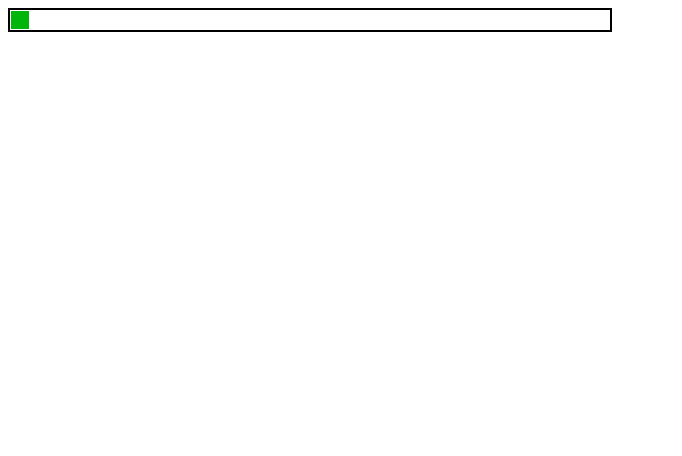
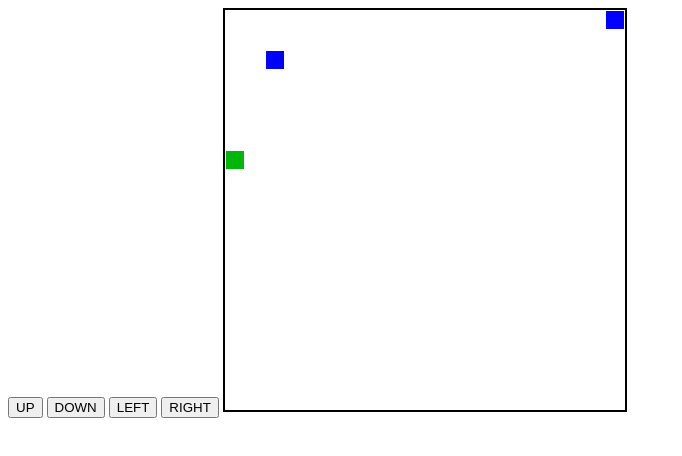
Before and after one commit to benjictln/snake_game_js, a plain HTML site: page index.html in a window 1280 px wide. Shown: the whole page, without its empty margins (0-682 px from the left). Drawn offline with Linux system fonts and the light colour scheme.

Commit message:
add of the buttons on the game page

```diff
--- a/index.html
+++ b/index.html
@@ -7,5 +7,9 @@
 </head>
 <body>
 
+<button id="up">UP</button>
+<button id="down">DOWN</button>
+<button id="left">LEFT</button>
+<button id="right">RIGHT</button>
 </body>
 </html>
--- a/script.js
+++ b/script.js
@@ -5,7 +5,7 @@ window.onload = function () {
     var dir = 0;    //where the snake is heading 0:right 1:down 2:left 3:up
     var canvas; //the size of the main window where the snake will move
     var ctx;    //the snake
-    var slp = 100; //the refreshing rate (in ms)
+    var slp = 300; //the refreshing rate (in ms)
     var snake = new Array();
     var pos_x;
     var pos_y;
@@ -23,11 +23,17 @@ window.onload = function () {
     var posa_y;
     var bigger_snake = false; //should the last element of snake move? (ie same length)
 
+    function init_keys() {
+        document.getElementById("up").addEventListener("click", moveUp);
+        document.getElementById("down").addEventListener("click", moveDown);
+        document.getElementById("left").addEventListener("click", moveLeft);
+        document.getElementById("right").addEventListener("click", moveRight);
+    }
 
     function init() {
         canvas = document.createElement('canvas');
-        canvas.width = 600;
-        canvas.height = 20;
+        canvas.width = 400;
+        canvas.height = 400;
         canvas.style.border = "2px solid";
         document.body.appendChild(canvas);
         ctx = canvas.getContext('2d');
@@ -65,13 +71,13 @@ window.onload = function () {
                 snake[0] = [ snake[0][0] + mov_x, snake[0][1] ];
             break;
             case 1:
-                snake[0] = [ snake[0][0], snake[0][1] - mov_y];
+                snake[0] = [ snake[0][0], snake[0][1] + mov_y];
             break;
             case 2:
                 snake[0] = [ snake[0][0] - mov_x ,snake[0][1] ];
                 break;
             default:
-                snake[0] = [ snake[0][0], snake[0][1] + mov_y];
+                snake[0] = [ snake[0][0], snake[0][1] - mov_y];
                 break;
         }
         ctx.fillStyle = color_snake;
@@ -112,6 +118,28 @@ window.onload = function () {
         }
     }
 
+    init_keys();
     init();
     start_game();
+
+    function moveUp() {
+        dir = 3;
+        //console.log('moveup')
+    }
+
+    function moveDown() {
+        dir = 1;
+        //console.log('movedown')
+    }
+
+    function moveLeft() {
+        dir = 2;        //myGamePiece.speedY -= 1;
+
+        //console.log('moveleft')
+    }
+
+    function moveRight() {
+        dir = 0;
+        //console.log('moveright')
+    }
 }
```
